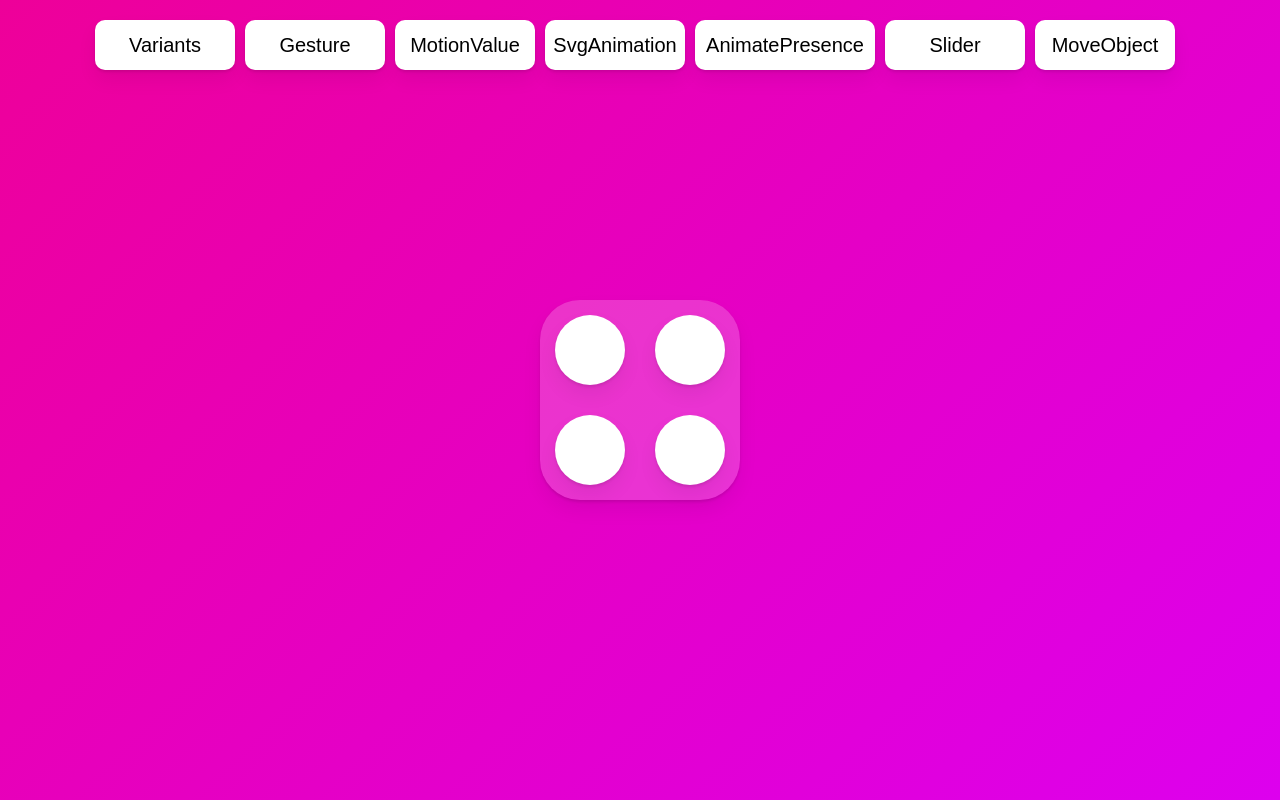
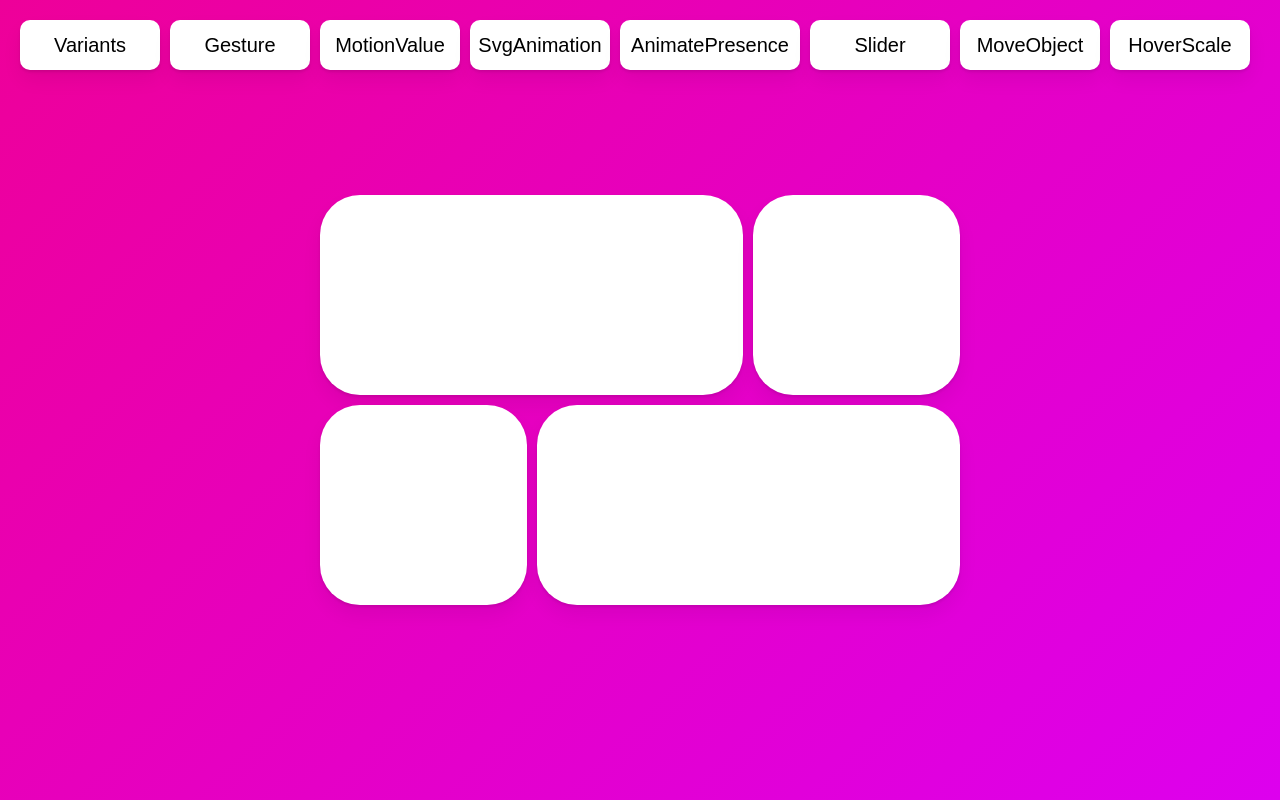
Before and after one commit to sweet-daphne/react-animation, a React (Create React App) app: page /hoverscale in a window 1280 px wide. Built offline with nearby package versions, Linux system fonts and the light colour scheme.

Commit message:
motion focus

```diff
--- a/src/Router.tsx
+++ b/src/Router.tsx
@@ -6,6 +6,7 @@ import SvgAnimation from './routes/SvgAnimation';
 import AniPresence from './routes/AniPresence';
 import Slider from './routes/Slider';
 import MoveObject from './routes/MoveObject';
+import HoverScale from './routes/HoverScale';
 
 function Router() {
   return (
@@ -32,6 +33,9 @@ function Router() {
         <Route path="/moveobject">
           <MoveObject />
         </Route>
+        <Route path="/hoverscale">
+          <HoverScale />
+        </Route>
         <Route path="/">
           <Variants />
         </Route>
--- a/src/routes/Header.tsx
+++ b/src/routes/Header.tsx
@@ -42,6 +42,9 @@ function Header() {
       <Link to={'/moveobject'}>
         <Button>MoveObject</Button>
       </Link>
+      <Link to={'/hoverscale'}>
+        <Button>HoverScale</Button>
+      </Link>
     </Div>
   );
 }
--- /dev/null
+++ b/src/routes/HoverScale.tsx
@@ -0,0 +1,69 @@
+import { motion, AnimatePresence } from 'framer-motion';
+import { styled } from 'styled-components';
+import Header from './Header';
+import { useState } from 'react';
+
+const Wrapper = styled.div`
+  height: 100vh;
+  width: 100vw;
+  display: flex;
+  justify-content: space-around;
+  align-items: center;
+`;
+
+const Grid = styled.div`
+  display: grid;
+  grid-template-columns: repeat(3, 1fr);
+  width: 50vw;
+  gap: 10px;
+  div:first-child,
+  div:last-child {
+    grid-column: span 2;
+  }
+`;
+
+const Box = styled(motion.div)`
+  background-color: rgba(255, 255, 255, 1);
+  border-radius: 40px;
+  height: 200px;
+  box-shadow: 0 2px 3px rgba(0, 0, 0, 0.1), 0 10px 20px rgba(0, 0, 0, 0.06);
+`;
+
+const Overlay = styled(motion.div)`
+  width: 100%;
+  height: 100%;
+  position: absolute;
+  display: flex;
+  justify-content: center;
+  align-items: center;
+`;
+
+function HoverScale() {
+  const [clicked, setClicked] = useState(false);
+  const toggle = () => setClicked((prev) => !prev);
+
+  return (
+    <Wrapper onClick={toggle}>
+      <Header />
+      <Grid>
+        <Box layoutId="hello" />
+        <Box />
+        <Box />
+        <Box />
+      </Grid>
+      <AnimatePresence>
+        {clicked ? (
+          <Overlay
+            initial={{ backgroundColor: 'rgba(0, 0, 0, 0)' }}
+            animate={{ backgroundColor: 'rgba(0, 0, 0, 0.5)' }}
+            exit={{ backgroundColor: 'rgba(0, 0, 0, 0)' }}
+          >
+            <Box layoutId="hello" style={{ width: 400, height: 200 }} />
+          </Overlay>
+        ) : null}
+      </AnimatePresence>
+    </Wrapper>
+  );
+}
+
+export default HoverScale;
```
